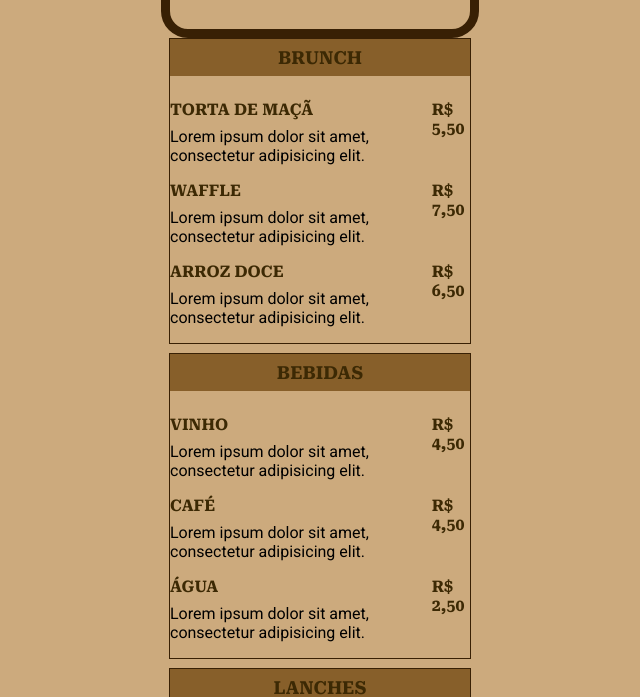
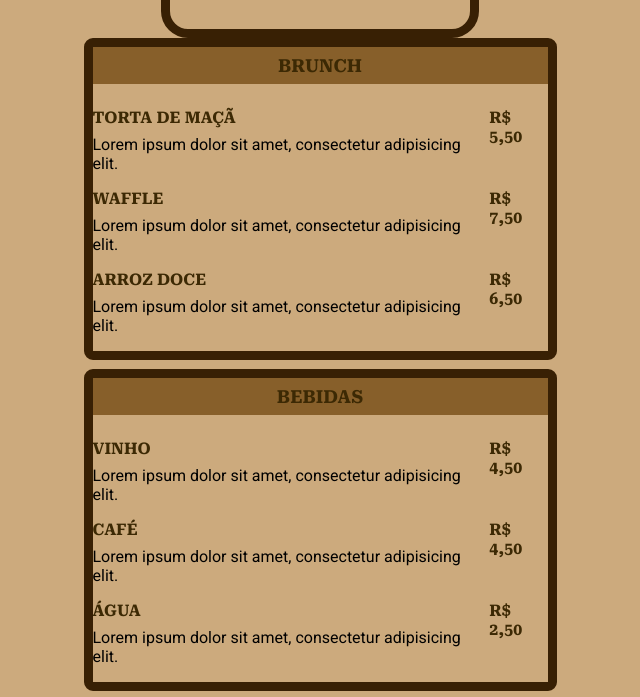
Before and after one commit to MarceloAguiar0918/Menu-Caf-, a plain HTML site: page index.html in a window 1280 px wide. Shown: the part 97-794 px from the top of the page, without its empty margins (320-960 px from the left). Drawn offline with Linux system fonts and the light colour scheme.

Commit message:
Atualizando menu

```diff
--- a/style.css
+++ b/style.css
@@ -57,10 +57,10 @@ color: rgba(0, 0, 0, 0.7);
 
 /*SECTION*/
 section {
-  max-width: 300px;
-  border: 1px solid   rgb(56, 32, 4);
+  max-width:455px;
+  border: 9px solid   rgb(56, 32, 4);
+  border-radius: 9px;
   margin: 0 auto;
-
 }
 
 section {
```
